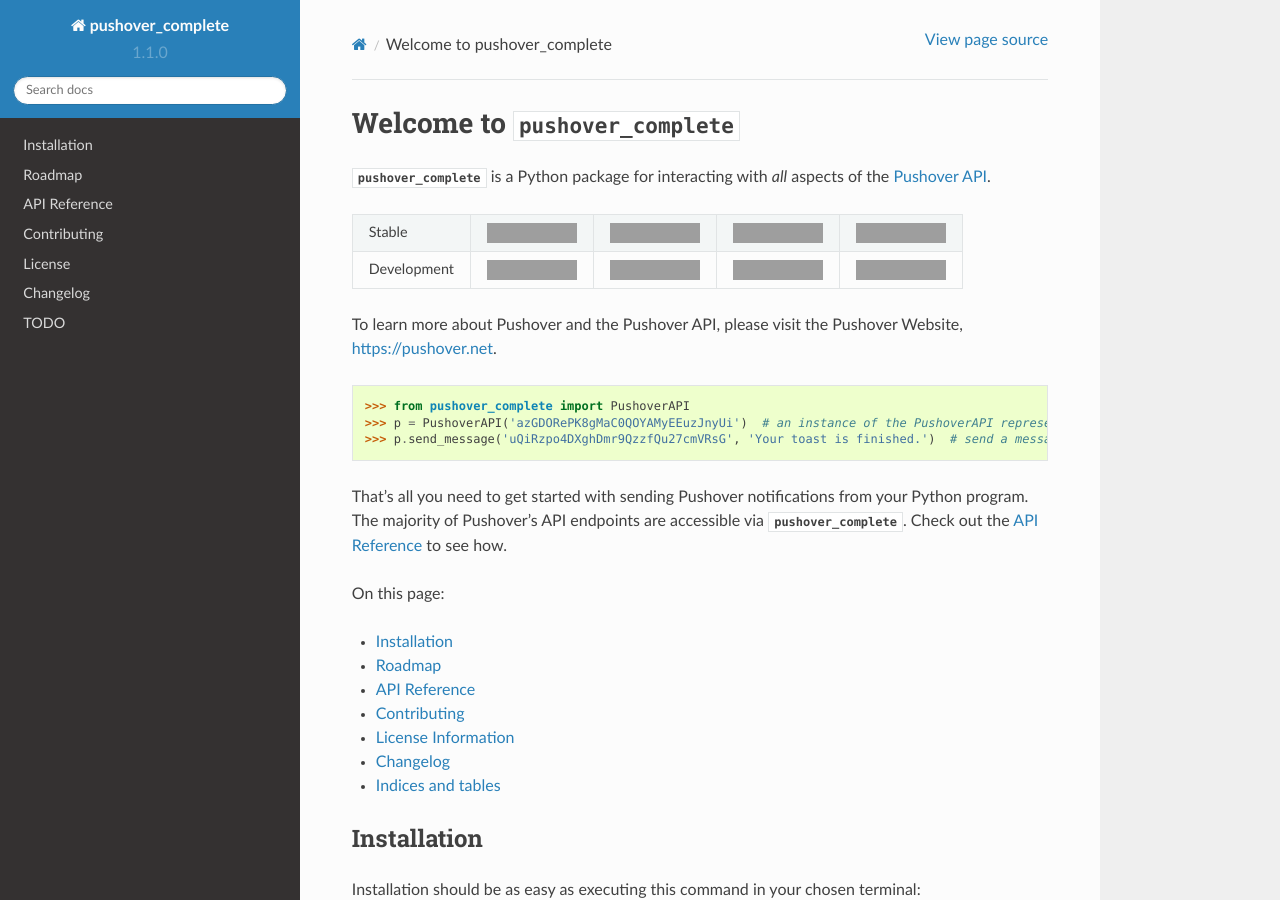
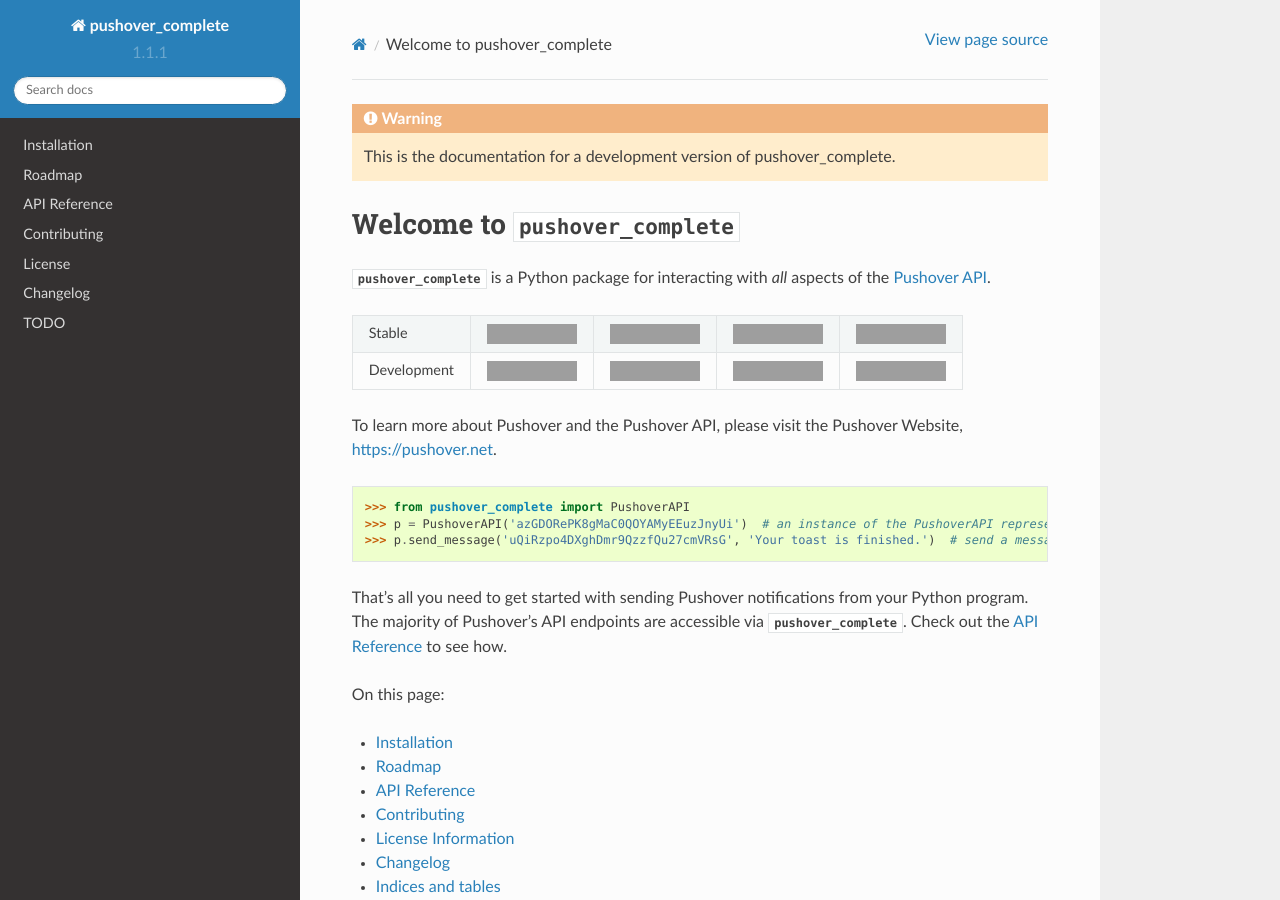
Before and after one commit to scolby33/pushover_complete, a Sphinx documentation site: the page built from docs/source/index.rst, in a window 1280 px wide and 900 px high, cut to the strip 0-900 px from the top of the window. Built offline with Sphinx 7.4.7 and the Read the Docs theme 2.0.0, drawn with Linux system fonts in a browser that asks for light colours; some of the changed text lies outside the part shown; grey boxes are pictures that could not be loaded.

Commit message:
Bump version: 1.1.0 → 1.1.1-dev

```diff
--- a/docs/source/conf.py
+++ b/docs/source/conf.py
@@ -66,7 +66,7 @@
 # built documents.
 #
 # The full version, including alpha/beta/rc tags.
-release = '1.1.0'
+release = '1.1.1-dev'
 # The short X.Y version.
 parsed_version = re.match('(?P<major>\d+)\.(?P<minor>\d+)\.(?P<patch>\d+)(?:-(?P<release>[0-9A-Za-z-]+(?:\.[0-9A-Za-z-]+)*))?(?:\+(?P<build>[0-9A-Za-z-]+(?:\.[0-9A-Za-z-]+)*))?',
                           release)
--- a/src/pushover_complete/__init__.py
+++ b/src/pushover_complete/__init__.py
@@ -8,7 +8,7 @@
     'PushoverAPI'
 ]
 
-__version__ = '1.1.0'
+__version__ = '1.1.1-dev'
 
 __title__ = 'pushover_complete'
 __description__ = 'A Python package for interacting with *all* aspects of the Pushover API'
```
Also changed, not shown: .bumpversion.cfg.
